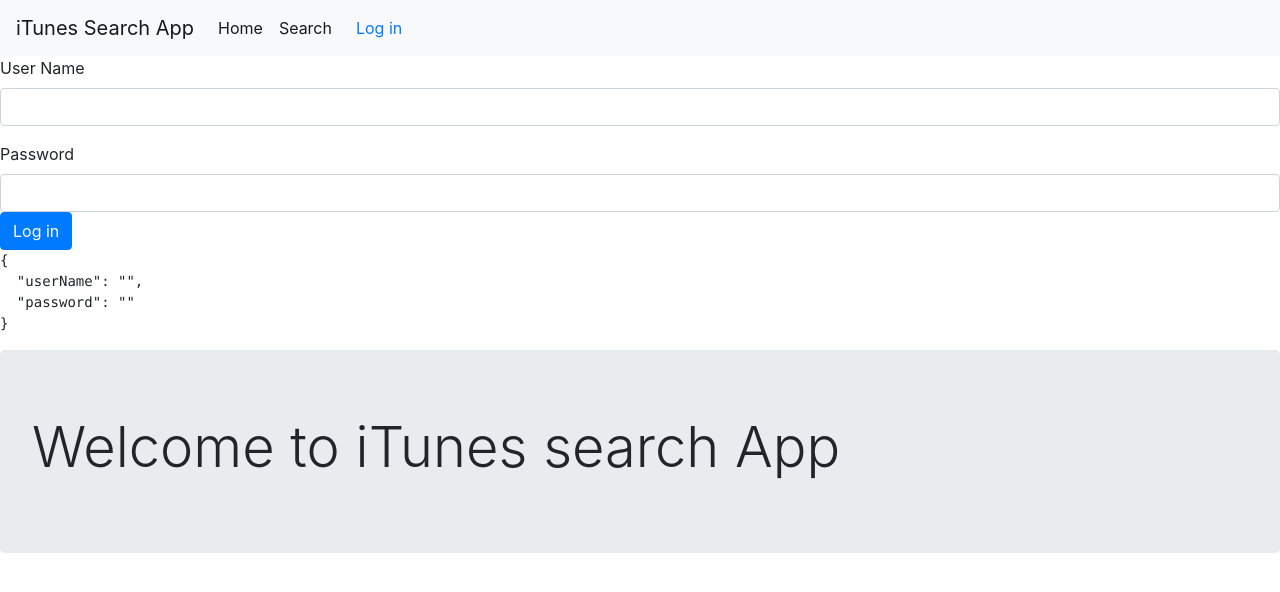
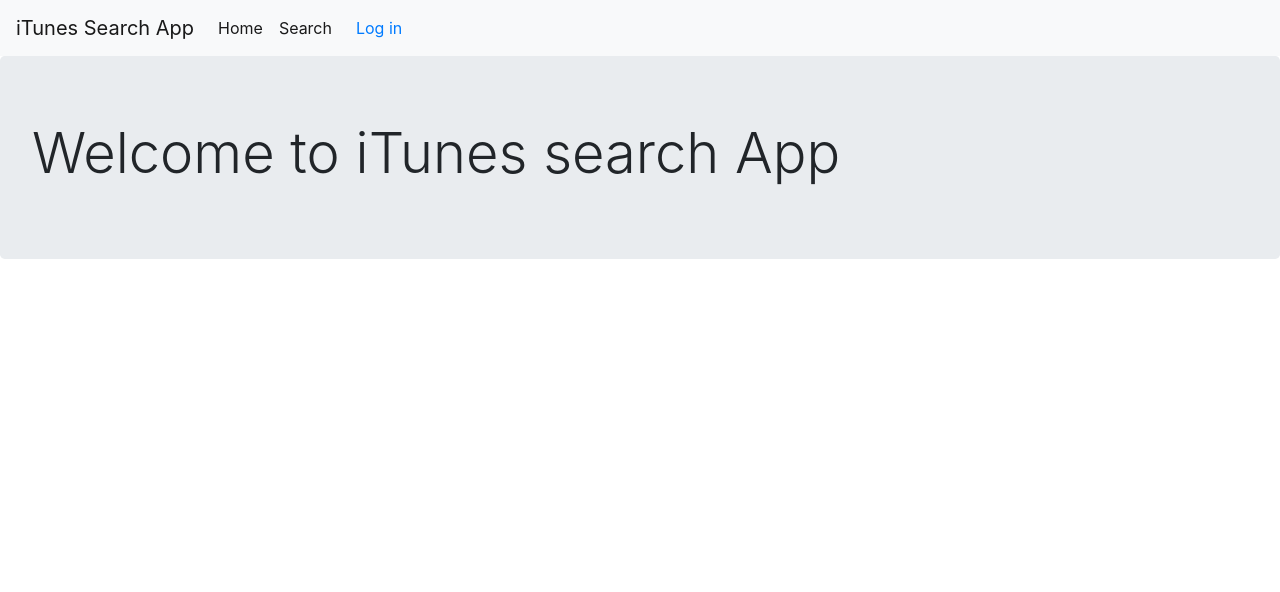
Before and after one commit to kingskies79/AngularEsempi, an Angular app in the folder AngularEsempi/: page /home in a window 1280 px wide. Shown: the top 592 px of the page. Built offline with nearby package versions, Linux system fonts and the light colour scheme.

Commit message:
router + guard router + login

```diff
--- a/AngularEsempi/src/app/app.component.html
+++ b/AngularEsempi/src/app/app.component.html
@@ -1,4 +1,2 @@
-<app-header [logged]='login'>
-    <app-login class="login" *ngIf="!login" (loggedIn)="setLogIn($event)"></app-login>
-    <app-logout class="logout" *ngIf="login" (loggedOut)="setLogIn($event)"></app-logout>
+<app-header>
 </app-header>
--- a/AngularEsempi/src/app/app.component.ts
+++ b/AngularEsempi/src/app/app.component.ts
@@ -1,4 +1,4 @@
-import { Component, OnInit, AfterViewInit } from '@angular/core';
+import { Component, OnInit, AfterViewInit, AfterContentInit } from '@angular/core';
 import {UserService} from './user.service';
 
 @Component({
@@ -6,7 +6,7 @@
   templateUrl: './app.component.html',
   styleUrls: ['./app.component.css']
 })
-export class AppComponent implements AfterViewInit, OnInit {
+export class AppComponent implements AfterViewInit, OnInit, AfterContentInit {
 
   login: boolean;
 
@@ -14,6 +14,9 @@
   this.login = false;
 
  }
+ngAfterContentInit() {
+  this.login = this.user.isLoggedIn();
+}
 
  ngAfterViewInit() {
    this.login = this.user.isLoggedIn();
--- a/AngularEsempi/src/app/header/header.component.html
+++ b/AngularEsempi/src/app/header/header.component.html
@@ -13,7 +13,7 @@
         </ul>
         <div class="form-inline my-2 my-lg-0">
 
-            <a *ngIf="login" [routerLink]="['logout']" class="nav-link">Log Out</a>
+            <a *ngIf="login" (click)="setLogOut(false)" [routerLink]="['/logout']" class="nav-link">Log Out</a>
 
         </div>
         <div class="form-inline my-2 my-lg-0">
@@ -23,11 +23,6 @@
         </div>
     </div>
 </div>
-<p *ngIf="!login">
-    <ng-content select=".login"></ng-content>
-</p>
-<p *ngIf="login">
-    <ng-content select=".logout"></ng-content>
-</p>
+
 
 <router-outlet></router-outlet>
--- a/AngularEsempi/src/app/header/header.component.ts
+++ b/AngularEsempi/src/app/header/header.component.ts
@@ -1,4 +1,4 @@
-import { Component, OnInit, AfterViewInit, AfterContentInit, Input, ContentChild,  } from '@angular/core';
+import { Component, OnInit,  Input, ContentChild,  } from '@angular/core';
 import {UserService} from '../user.service';
 import { LoginComponent } from '../login/login.component';
 
@@ -7,44 +7,24 @@
   templateUrl: './header.component.html',
   styleUrls: ['./header.component.css']
 })
-export class HeaderComponent implements OnInit, AfterViewInit, AfterContentInit {
+export class HeaderComponent implements OnInit {
    login: boolean;
    logout: boolean;
    @Input() logged: boolean;
    @ContentChild(LoginComponent) loginContentChild: LoginComponent;
   constructor(private user: UserService) {
+     this.user.logChange.subscribe((value) => {
+      this.login = value;
+      console.log('constructor Header ' + value);
+    });
+  }
 
+  ngOnInit() {
 
   }
 
-  ngAfterViewInit() {
-
-    this.login = this.user.isLoggedIn();
-    this.login = this.logged;
-
-  }
-  ngOnInit() {
-     this.login = this.user.isLoggedIn();
-     this.login = this.logged;
-
-  }
-
-  ngAfterContentInit() {
-
-    this.login = this.user.isLoggedIn();
-    this.login = this.logged;
-
-  }
-
-  setLogIn(log: boolean) {
-
-    this.login = log;
-    this.login = this.logged;
-  }
   setLogOut(log: boolean) {
-
-    this.logout = log;
-    this.login = this.logged;
+    this.user.logIn(log);
   }
 
 }
--- a/AngularEsempi/src/app/login/login.component.ts
+++ b/AngularEsempi/src/app/login/login.component.ts
@@ -1,5 +1,5 @@
-import { Component, OnInit, EventEmitter, Output } from '@angular/core';
-import {FormGroup, FormControl, FormBuilder, Validators} from '@angular/forms';
+import { Component, OnInit,  } from '@angular/core';
+import {FormGroup, FormControl,  Validators} from '@angular/forms';
 import {UserService} from '../user.service';
 import {Router} from '@angular/router';
 
@@ -13,7 +13,7 @@
   myform: FormGroup;
   userName: FormControl;
   password: FormControl;
-  @Output() loggedIn = new EventEmitter <boolean>();
+
 
   constructor(private userService: UserService, private route: Router) { }
 
@@ -35,10 +35,7 @@
 }
 logIn(userName: string, password: string) {
   this.userService.logIn(true);
-  this.loggedIn.emit(true);
   this.route.navigate(['/home']);
-
-
 
 }
 
--- a/AngularEsempi/src/app/logout/logout.component.ts
+++ b/AngularEsempi/src/app/logout/logout.component.ts
@@ -1,6 +1,5 @@
-import { Component, OnInit, Output, EventEmitter } from '@angular/core';
-import {UserService} from '../user.service';
-import {Router} from '@angular/router';
+import { Component, OnInit } from '@angular/core';
+
 
 
 @Component({
@@ -9,20 +8,13 @@
   styleUrls: ['./logout.component.css']
 })
 export class LogoutComponent implements OnInit {
-  @Output() loggedOut = new EventEmitter <boolean>();
-  constructor(private userService: UserService, private route: Router) {
+
+  constructor() {
 
    }
 
   ngOnInit() {
 
   }
-  logOut() {
-
-    this.userService.logIn(false);
-    this.loggedOut.emit(false);
-    this.userService.isLoggedIn();
-
-  }
 
 }
--- a/AngularEsempi/src/app/user.service.ts
+++ b/AngularEsempi/src/app/user.service.ts
@@ -1,21 +1,28 @@
 import { Injectable } from '@angular/core';
+import { Observable, Subject } from 'rxjs';
+import { resolve } from 'url';
+
 
 @Injectable({
   providedIn: 'root'
 })
 export class UserService {
 private log: boolean;
+logChange: Subject<boolean> = new Subject<boolean>();
 constructor() {
 this.log = false;
 }
 
   isLoggedIn(): boolean {
+      console.log('userService.isLoggedIn '  + this.log);
       return this.log;
   }
 
   logIn(log: boolean) {
-    console.log('userService.logIn' + this.log);
+    console.log('userService.logIn ' + this.log);
     this.log = log;
+    this.logChange.next(this.log);
+
   }
 
 
```
Also changed, not shown: AngularEsempi/src/app/app.module.ts (+6 -4 lines).
